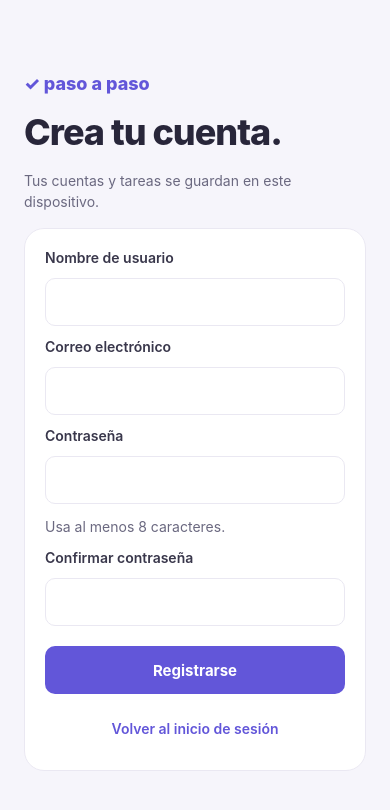
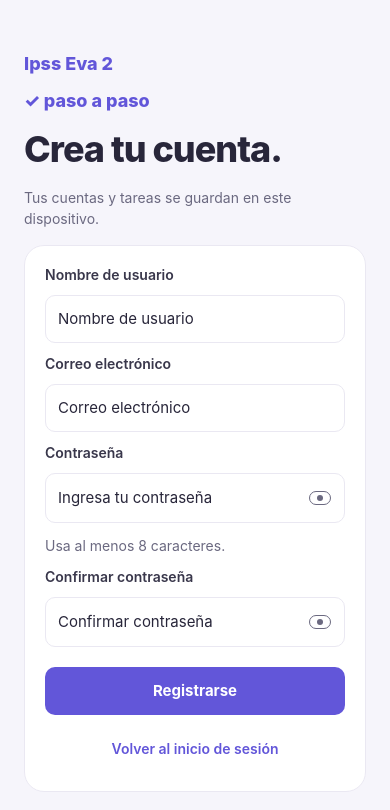
Before and after one commit to 3nd3rs0n/proyecto-mobile-, a React Native app: screen / in a window 390 px wide. Both pictures are taken after a click on the button "Crear una cuenta". Shown: the top 810 px of the page. Built offline with nearby package versions, Linux system fonts and the light colour scheme.

Commit message:
Agregar funcionalidad para mostrar/ocultar contraseñas en la pantalla de autenticación

```diff
--- a/src/components/auth-screen.tsx
+++ b/src/components/auth-screen.tsx
@@ -12,6 +12,8 @@ export function AuthScreen({ auth }: { auth: ReturnType<typeof useAuth> }) {
   const [email, setEmail] = useState('');
   const [password, setPassword] = useState('');
   const [confirmation, setConfirmation] = useState('');
+  const [showPassword, setShowPassword] = useState(false);
+  const [showConfirmation, setShowConfirmation] = useState(false);
   const [notice, setNotice] = useState('');
 
   useEffect(() => {
@@ -23,6 +25,8 @@ export function AuthScreen({ auth }: { auth: ReturnType<typeof useAuth> }) {
     setRegistering((value) => !value);
     setPassword('');
     setConfirmation('');
+    setShowPassword(false);
+    setShowConfirmation(false);
     setNotice('');
     auth.clearError();
   };
@@ -44,10 +48,13 @@ export function AuthScreen({ auth }: { auth: ReturnType<typeof useAuth> }) {
         setRegistering(false);
         setPassword('');
         setConfirmation('');
+        setShowPassword(false);
+        setShowConfirmation(false);
         setNotice('Cuenta creada. Inicia sesión con tu correo y contraseña.');
       }
     } else if (await auth.login(email, password)) {
       setPassword('');
+      setShowPassword(false);
     }
   };
 
@@ -55,22 +62,33 @@ export function AuthScreen({ auth }: { auth: ReturnType<typeof useAuth> }) {
     <SafeAreaView style={styles.safeArea}>
       <KeyboardAvoidingView style={styles.safeArea} behavior={Platform.OS === 'ios' ? 'padding' : undefined}>
         <ScrollView keyboardShouldPersistTaps="handled" contentContainerStyle={styles.content}>
+          <Text style={styles.brand}>Ipss Eva 2</Text>
           <Text style={styles.brand}>✓ paso a paso</Text>
           <Text accessibilityRole="header" style={styles.title}>{registering ? 'Crea tu cuenta.' : 'Vuelve a tu ritmo.'}</Text>
           <Text style={styles.copy}>Tus cuentas y tareas se guardan en este dispositivo.</Text>
           <View style={styles.card}>
             {registering && <>
               <Text style={styles.label}>Nombre de usuario</Text>
-              <TextInput accessibilityLabel="Nombre de usuario" style={styles.input} value={name} onChangeText={setName} maxLength={80} autoComplete="name" editable={!auth.busy} />
+              <TextInput placeholder="Nombre de usuario" accessibilityLabel="Nombre de usuario" style={styles.input} value={name} onChangeText={setName} maxLength={80} autoComplete="name" editable={!auth.busy} />
             </>}
             <Text style={styles.label}>Correo electrónico</Text>
-            <TextInput accessibilityLabel="Correo electrónico" style={styles.input} value={email} onChangeText={setEmail} keyboardType="email-address" autoCapitalize="none" autoCorrect={false} autoComplete="email" maxLength={254} editable={!auth.busy} />
+            <TextInput placeholder="Correo electrónico" accessibilityLabel="Correo electrónico" style={styles.input} value={email} onChangeText={setEmail} keyboardType="email-address" autoCapitalize="none" autoCorrect={false} autoComplete="email" maxLength={254} editable={!auth.busy} />
             <Text style={styles.label}>Contraseña</Text>
-            <TextInput accessibilityLabel="Contraseña" style={styles.input} value={password} onChangeText={setPassword} secureTextEntry autoCapitalize="none" autoCorrect={false} autoComplete={registering ? 'new-password' : 'current-password'} maxLength={128} editable={!auth.busy} />
+            <View style={styles.passwordField}>
+              <TextInput placeholder="Ingresa tu contraseña" accessibilityLabel="Contraseña" style={[styles.input, styles.passwordInput]} value={password} onChangeText={setPassword} secureTextEntry={!showPassword} autoCapitalize="none" autoCorrect={false} autoComplete={registering ? 'new-password' : 'current-password'} maxLength={128} editable={!auth.busy} />
+              <Pressable accessibilityRole="button" accessibilityLabel={showPassword ? 'Ocultar contraseña' : 'Mostrar contraseña'} accessibilityState={{ selected: showPassword, disabled: auth.busy }} disabled={auth.busy} onPress={() => setShowPassword((visible) => !visible)} style={({ pressed }) => [styles.visibilityButton, pressed && styles.disabled]}>
+                <EyeIcon crossed={showPassword} />
+              </Pressable>
+            </View>
             {registering && <>
               <Text style={styles.copy}>Usa al menos 8 caracteres.</Text>
               <Text style={styles.label}>Confirmar contraseña</Text>
-              <TextInput accessibilityLabel="Confirmar contraseña" style={styles.input} value={confirmation} onChangeText={setConfirmation} secureTextEntry autoCapitalize="none" autoCorrect={false} autoComplete="new-password" maxLength={128} editable={!auth.busy} />
+              <View style={styles.passwordField}>
+                <TextInput placeholder="Confirmar contraseña" accessibilityLabel="Confirmar contraseña" style={[styles.input, styles.passwordInput]} value={confirmation} onChangeText={setConfirmation} secureTextEntry={!showConfirmation} autoCapitalize="none" autoCorrect={false} autoComplete="new-password" maxLength={128} editable={!auth.busy} />
+                <Pressable accessibilityRole="button" accessibilityLabel={showConfirmation ? 'Ocultar confirmación de contraseña' : 'Mostrar confirmación de contraseña'} accessibilityState={{ selected: showConfirmation, disabled: auth.busy }} disabled={auth.busy} onPress={() => setShowConfirmation((visible) => !visible)} style={({ pressed }) => [styles.visibilityButton, pressed && styles.disabled]}>
+                  <EyeIcon crossed={showConfirmation} />
+                </Pressable>
+              </View>
             </>}
             {!!auth.error && <Text accessibilityRole="alert" accessibilityLiveRegion="polite" style={styles.error}>{auth.error}</Text>}
             {!!notice && <Text accessibilityLiveRegion="polite" style={styles.copy}>{notice}</Text>}
@@ -90,6 +108,13 @@ export function AuthScreen({ auth }: { auth: ReturnType<typeof useAuth> }) {
   );
 }
 
+function EyeIcon({ crossed }: { crossed: boolean }) {
+  return <View style={styles.eye} importantForAccessibility="no-hide-descendants">
+    <View style={styles.pupil} />
+    {crossed && <View style={styles.eyeSlash} />}
+  </View>;
+}
+
 const styles = StyleSheet.create({
   safeArea: { flex: 1, backgroundColor: colors.background },
   content: { flexGrow: 1, justifyContent: 'center', width: '100%', maxWidth: 520, alignSelf: 'center', padding: 24, gap: 16 },
@@ -99,6 +124,12 @@ const styles = StyleSheet.create({
   card: { backgroundColor: colors.surface, borderRadius: radius.lg, padding: 20, gap: 12, borderWidth: 1, borderColor: colors.border },
   label: { color: colors.textBody, fontWeight: '600', fontSize: fontSize.body },
   input: { borderWidth: 1, borderColor: colors.border, borderRadius: radius.sm, padding: 12, minHeight: 48, color: colors.text, fontSize: fontSize.input },
+  passwordField: { flexDirection: 'row', alignItems: 'center', borderWidth: 1, borderColor: colors.border, borderRadius: radius.sm },
+  passwordInput: { flex: 1, minWidth: 0, borderWidth: 0 },
+  visibilityButton: { minWidth: 48, minHeight: 48, alignItems: 'center', justifyContent: 'center' },
+  eye: { width: 22, height: 14, borderWidth: 1.5, borderColor: colors.textMuted, borderRadius: 12, alignItems: 'center', justifyContent: 'center' },
+  pupil: { width: 6, height: 6, borderRadius: 3, backgroundColor: colors.textMuted },
+  eyeSlash: { position: 'absolute', width: 26, height: 2, backgroundColor: colors.textMuted, transform: [{ rotate: '-45deg' }] },
   error: { color: colors.danger, fontSize: fontSize.body, lineHeight: 21 },
   button: { minHeight: 48, flexDirection: 'row', gap: 8, alignItems: 'center', justifyContent: 'center', backgroundColor: colors.primary, borderRadius: radius.sm, marginTop: 8 },
   disabled: { opacity: 0.6 },
```
